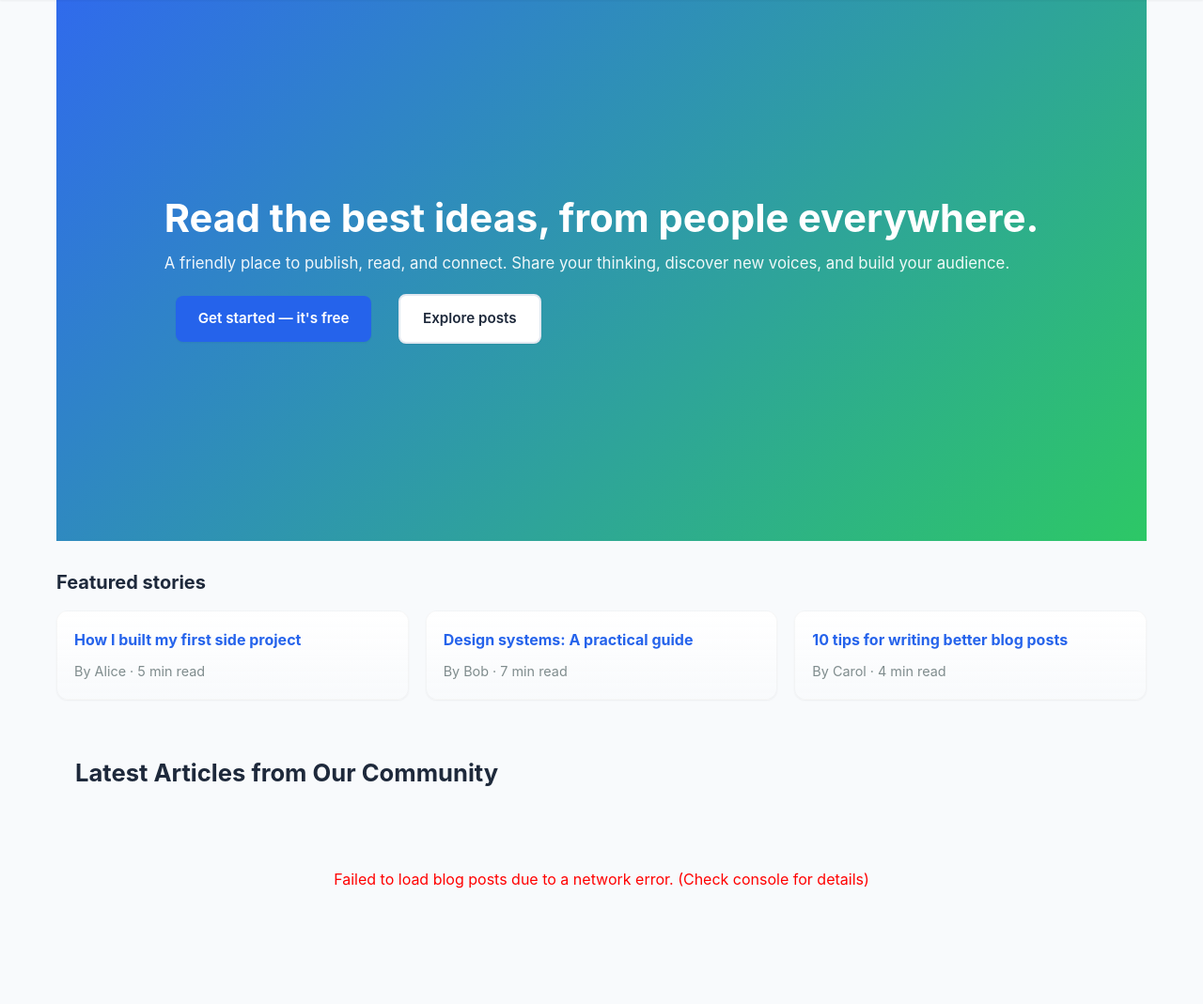
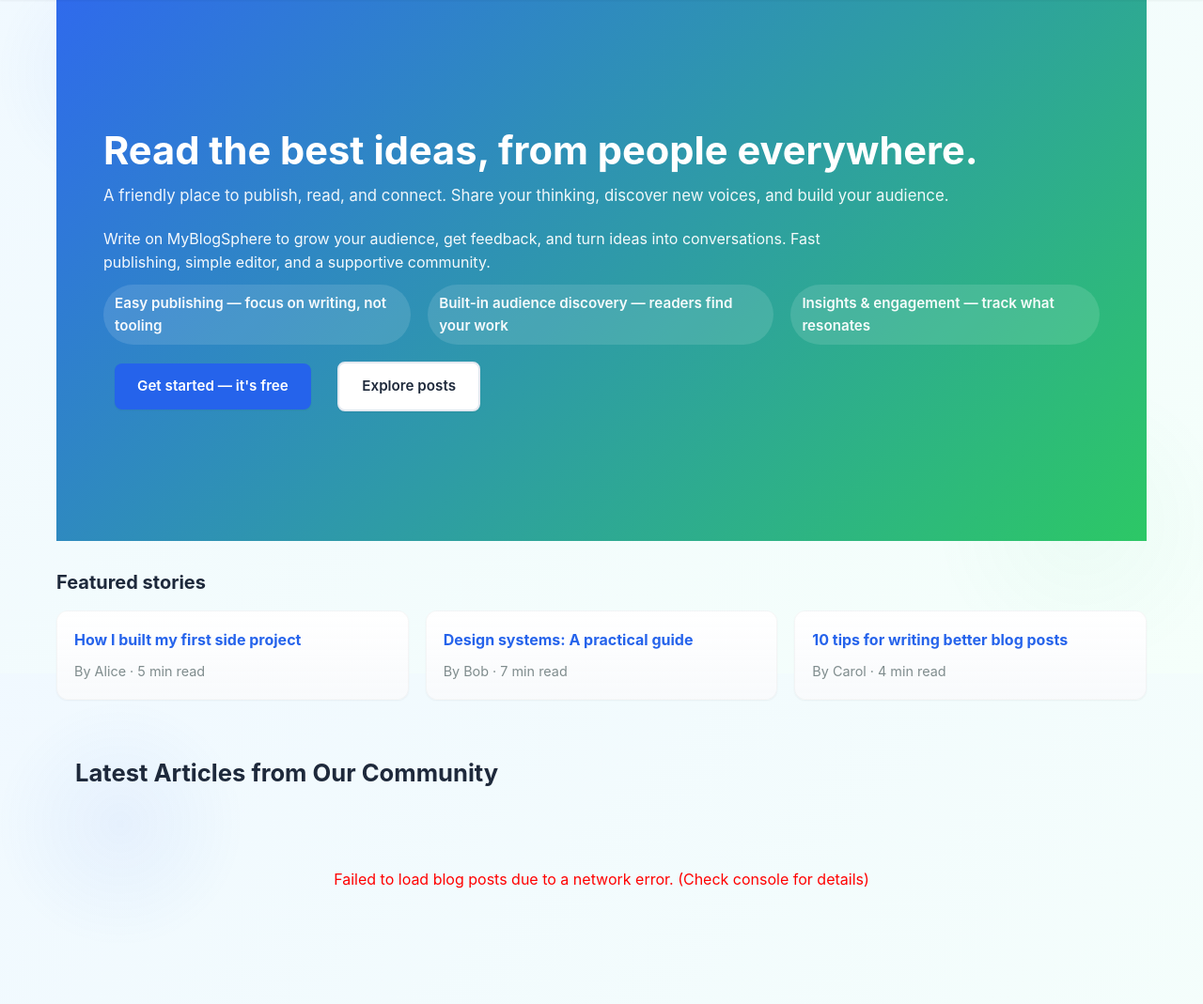
Before and after one commit to Ashmi13/my_blog, a PHP site: page / in a window 1280 px wide. Shown: the part 83-1152 px from the top of the page at 94% size. Run offline with PHP 8.4, Linux system fonts and the light colour scheme.

Commit message:
feat(ui): add site-wide gradient background + writer-focused hero copy and perks

```diff
--- a/frontend/index.html
+++ b/frontend/index.html
@@ -26,6 +26,16 @@
                 <div class="hero-inner container">
                     <h1 class="hero-title">Read the best ideas, from people everywhere.</h1>
                     <p class="hero-sub">A friendly place to publish, read, and connect. Share your thinking, discover new voices, and build your audience.</p>
+
+                    <!-- New writer-focused messaging -->
+                    <p class="hero-writers">Write on MyBlogSphere to grow your audience, get feedback, and turn ideas into conversations. Fast publishing, simple editor, and a supportive community.</p>
+
+                    <ul class="hero-perks">
+                        <li>Easy publishing — focus on writing, not tooling</li>
+                        <li>Built-in audience discovery — readers find your work</li>
+                        <li>Insights &amp; engagement — track what resonates</li>
+                    </ul>
+
                     <div class="hero-cta">
                         <a href="#register" class="btn">Get started — it's free</a>
                         <a href="#" class="btn secondary" onclick="showView('home'); return false;">Explore posts</a>
--- a/frontend/style.css
+++ b/frontend/style.css
@@ -24,17 +24,24 @@
     color: var(--secondary-color);
     line-height: 1.6;
     min-height: 100vh;
-    background: var(--light-bg);
     position: relative;
+    /* Layered, colorful background to give the site life */
+    background-color: var(--light-bg);
+    background-image:
+        radial-gradient(circle at 10% 20%, rgba(37,99,235,0.06), transparent 10%),
+        radial-gradient(circle at 90% 80%, rgba(34,197,94,0.04), transparent 12%),
+        linear-gradient(135deg, rgba(240,248,255,0.9), rgba(245,255,250,0.9));
+    background-attachment: fixed;
 }
 
+/* decorative top accent bar */
 body::before {
     content: '';
     position: fixed;
     top: 0;
     left: 0;
     width: 100%;
-    height: 4px;
+    height: 6px;
     background: linear-gradient(90deg,
         var(--primary-color),
         var(--success-color),
@@ -162,6 +169,27 @@
     font-size: 1.05rem;
     margin-bottom: 20px;
     color: rgba(255,255,255,0.92);
+}
+.hero-writers {
+    font-size: 1rem;
+    margin-bottom: 10px;
+    color: rgba(255,255,255,0.95);
+    max-width: 780px;
+}
+.hero-perks {
+    list-style: none;
+    display: flex;
+    gap: 18px;
+    margin: 10px 0 18px;
+    padding: 0;
+}
+.hero-perks li {
+    background: rgba(255,255,255,0.12);
+    color: rgba(255,255,255,0.95);
+    padding: 8px 12px;
+    border-radius: 999px;
+    font-weight: 600;
+    font-size: 0.95rem;
 }
 .hero-cta .btn { margin-right: 12px; }
 .section-heading {
```
